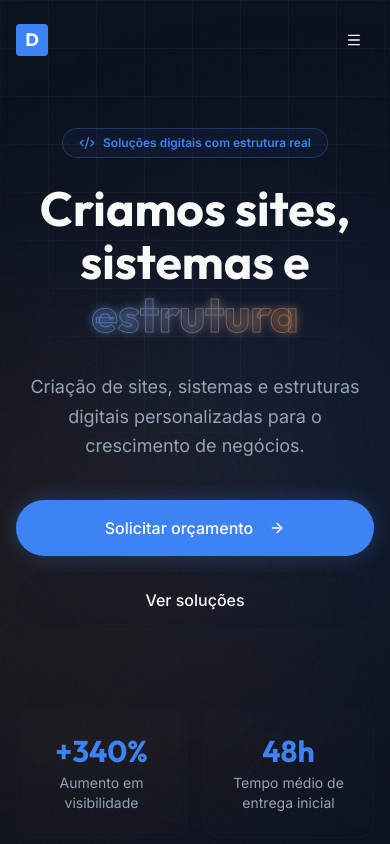
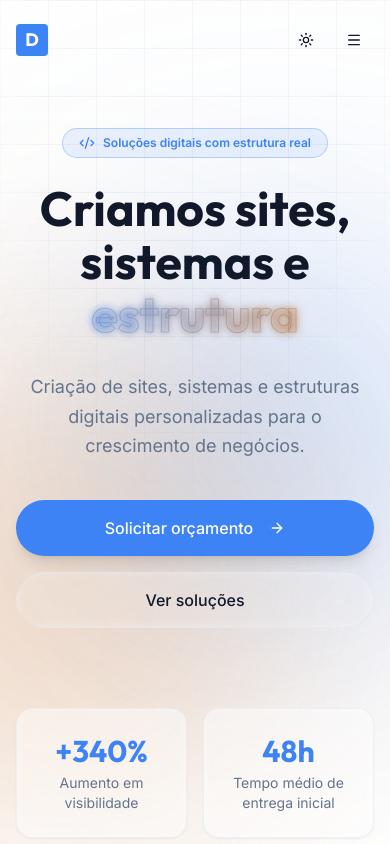
Before and after one commit to Dlsbox/dlsbox-solu--es-digitais-j1how6aq3, a React (Vite) app: page / in a window 390 px wide. Shown: the top 844 px of the page. Built offline with nearby package versions, Linux system fonts and the light colour scheme.

Commit message:
feat: Implement Light/Dark mode theme switcher

```diff
--- a/src/App.tsx
+++ b/src/App.tsx
@@ -5,8 +5,10 @@ import { TooltipProvider } from '@/components/ui/tooltip'
 import Index from './pages/Index'
 import NotFound from './pages/NotFound'
 import Layout from './components/Layout'
+import { ThemeProvider } from './components/ThemeProvider'
 
 const App = () => (
+  <ThemeProvider defaultTheme="system" storageKey="dlsbox-theme" attribute="class">
     <BrowserRouter future={{ v7_startTransition: false, v7_relativeSplatPath: false }}>
       <TooltipProvider>
         <Toaster />
@@ -19,6 +21,7 @@ const App = () => (
         </Routes>
       </TooltipProvider>
     </BrowserRouter>
+  </ThemeProvider>
 )
 
 export default App
--- a/src/components/Footer.tsx
+++ b/src/components/Footer.tsx
@@ -2,26 +2,28 @@ import { ArrowUpRight } from 'lucide-react'
 
 export function Footer() {
   return (
-    <footer className="border-t border-border bg-card/30 pt-16 pb-8 px-4 md:px-10 mt-20 relative z-10">
+    <footer className="border-t border-border bg-card/50 dark:bg-card/30 pt-16 pb-8 px-4 md:px-10 mt-20 relative z-10 transition-colors duration-300">
       <div className="container mx-auto grid grid-cols-1 md:grid-cols-4 gap-10 mb-16">
         <div className="md:col-span-2">
           <div
             className="flex items-center gap-2 mb-6 cursor-pointer"
             onClick={() => window.scrollTo({ top: 0, behavior: 'smooth' })}
           >
-            <div className="w-8 h-8 rounded bg-primary flex items-center justify-center font-display font-bold text-primary-foreground text-lg">
+            <div className="w-8 h-8 rounded bg-primary flex items-center justify-center font-display font-bold text-primary-foreground text-lg transition-colors duration-300">
               D
             </div>
-            <span className="font-display font-semibold text-xl tracking-tight">DLSBox</span>
+            <span className="font-display font-semibold text-xl tracking-tight transition-colors duration-300">
+              DLSBox
+            </span>
           </div>
-          <p className="text-muted-foreground max-w-sm">
+          <p className="text-muted-foreground max-w-sm transition-colors duration-300">
             Criação de sites, sistemas e estruturas digitais personalizadas para o crescimento de
             negócios.
           </p>
         </div>
 
         <div>
-          <h4 className="font-display font-medium mb-4">Soluções</h4>
+          <h4 className="font-display font-medium mb-4 transition-colors duration-300">Soluções</h4>
           <ul className="space-y-3">
             {['Sites', 'Landing Pages', 'Sistemas', 'SaaS'].map((item) => (
               <li key={item}>
@@ -37,7 +39,7 @@ export function Footer() {
         </div>
 
         <div>
-          <h4 className="font-display font-medium mb-4">Empresa</h4>
+          <h4 className="font-display font-medium mb-4 transition-colors duration-300">Empresa</h4>
           <ul className="space-y-3">
             {['Produtos', 'Planos', 'Contato'].map((item) => (
               <li key={item}>
@@ -53,11 +55,11 @@ export function Footer() {
         </div>
       </div>
 
-      <div className="container mx-auto pt-8 border-t border-border flex flex-col md:flex-row items-center justify-between gap-4">
-        <p className="text-sm text-muted-foreground">
+      <div className="container mx-auto pt-8 border-t border-border flex flex-col md:flex-row items-center justify-between gap-4 transition-colors duration-300">
+        <p className="text-sm text-muted-foreground transition-colors duration-300">
           © {new Date().getFullYear()} DLSBox Soluções Digitais. Todos os direitos reservados.
         </p>
-        <p className="text-sm font-medium text-foreground/80">
+        <p className="text-sm font-medium text-foreground/80 transition-colors duration-300">
           Soluções digitais com estrutura real.
         </p>
       </div>
--- a/src/components/Layout.tsx
+++ b/src/components/Layout.tsx
@@ -6,7 +6,7 @@ import { NoiseOverlay } from './NoiseOverlay'
 
 export default function Layout() {
   return (
-    <div className="relative min-h-screen bg-background text-foreground flex flex-col overflow-x-hidden">
+    <div className="relative min-h-screen bg-background text-foreground flex flex-col overflow-x-hidden transition-colors duration-300">
       <CustomCursor />
       <NoiseOverlay />
       <Navbar />
--- a/src/components/Navbar.tsx
+++ b/src/components/Navbar.tsx
@@ -2,6 +2,7 @@ import { useState, useEffect } from 'react'
 import { Button } from '@/components/ui/button'
 import { ArrowRight, Menu } from 'lucide-react'
 import { cn } from '@/lib/utils'
+import { ThemeToggle } from './ThemeToggle'
 
 export function Navbar() {
   const [scrolled, setScrolled] = useState(false)
@@ -33,15 +34,15 @@ export function Navbar() {
           className="flex items-center gap-2 cursor-pointer"
           onClick={() => window.scrollTo({ top: 0, behavior: 'smooth' })}
         >
-          <div className="w-8 h-8 rounded bg-primary flex items-center justify-center font-display font-bold text-primary-foreground text-lg">
+          <div className="w-8 h-8 rounded bg-primary flex items-center justify-center font-display font-bold text-primary-foreground text-lg transition-colors duration-300">
             D
           </div>
-          <span className="font-display font-semibold text-lg tracking-tight hidden sm:block">
+          <span className="font-display font-semibold text-lg tracking-tight hidden sm:block transition-colors duration-300">
             DLSBox
           </span>
         </div>
 
-        <nav className="hidden md:flex items-center gap-1 bg-secondary/50 backdrop-blur-md rounded-full px-2 py-1 border border-border/50">
+        <nav className="hidden md:flex items-center gap-1 bg-secondary/10 dark:bg-secondary/50 backdrop-blur-md rounded-full px-2 py-1 border border-border/50 transition-colors duration-300">
           {['Soluções', 'Evolução', 'Produtos', 'Planos'].map((item) => (
             <button
               key={item}
@@ -53,16 +54,17 @@ export function Navbar() {
                     .replace(/[\u0300-\u036f]/g, ''),
                 )
               }
-              className="px-4 py-2 rounded-full text-sm font-medium text-muted-foreground hover:text-foreground hover:bg-white/5 transition-colors"
+              className="px-4 py-2 rounded-full text-sm font-medium text-muted-foreground hover:text-foreground hover:bg-black/5 dark:hover:bg-white/5 transition-colors"
             >
               {item}
             </button>
           ))}
         </nav>
 
-        <div className="flex items-center gap-4">
+        <div className="flex items-center gap-2 md:gap-4">
+          <ThemeToggle />
           <Button
-            className="hidden sm:flex rounded-full px-6 group"
+            className="hidden sm:flex rounded-full px-6 group transition-colors duration-300"
             onClick={() => scrollTo('cta')}
           >
             Orçamento
--- /dev/null
+++ b/src/components/ThemeProvider.tsx
@@ -0,0 +1,8 @@
+import { ThemeProvider as NextThemesProvider } from 'next-themes'
+
+export function ThemeProvider({
+  children,
+  ...props
+}: React.ComponentProps<typeof NextThemesProvider>) {
+  return <NextThemesProvider {...props}>{children}</NextThemesProvider>
+}
--- /dev/null
+++ b/src/components/ThemeToggle.tsx
@@ -0,0 +1,20 @@
+import { Moon, Sun } from 'lucide-react'
+import { useTheme } from 'next-themes'
+import { Button } from '@/components/ui/button'
+
+export function ThemeToggle() {
+  const { theme, setTheme } = useTheme()
+
+  return (
+    <Button
+      variant="ghost"
+      size="icon"
+      onClick={() => setTheme(theme === 'light' ? 'dark' : 'light')}
+      className="rounded-full w-10 h-10 transition-colors"
+    >
+      <Sun className="h-5 w-5 rotate-0 scale-100 transition-all dark:-rotate-90 dark:scale-0 text-foreground" />
+      <Moon className="absolute h-5 w-5 rotate-90 scale-0 transition-all dark:rotate-0 dark:scale-100 text-foreground" />
+      <span className="sr-only">Toggle theme</span>
+    </Button>
+  )
+}
--- a/src/components/sections/Hero.tsx
+++ b/src/components/sections/Hero.tsx
@@ -25,7 +25,7 @@ function StatItem({
   return (
     <div
       ref={ref}
-      className="flex flex-col items-center justify-center p-6 bg-card/30 rounded-2xl border border-border/50 backdrop-blur-sm"
+      className="flex flex-col items-center justify-center p-6 bg-card/70 dark:bg-card/30 rounded-2xl border border-border/50 backdrop-blur-sm shadow-sm dark:shadow-none transition-colors duration-300"
     >
       <div className="text-3xl md:text-4xl font-display font-bold text-primary mb-1">
         {prefix}
@@ -49,15 +49,15 @@ export function Hero() {
   }
 
   return (
-    <section className="relative pt-32 pb-20 md:pt-48 md:pb-32 overflow-hidden">
+    <section className="relative pt-32 pb-20 md:pt-48 md:pb-32 overflow-hidden transition-colors duration-300">
       <div
-        className="absolute top-1/4 left-1/4 w-96 h-96 bg-primary/20 rounded-full blur-[120px] mix-blend-screen opacity-50 transition-transform duration-100 ease-out pointer-events-none"
+        className="absolute top-1/4 left-1/4 w-96 h-96 bg-primary/40 dark:bg-primary/20 rounded-full blur-[120px] mix-blend-multiply dark:mix-blend-screen opacity-60 dark:opacity-50 transition-transform duration-100 ease-out pointer-events-none"
         style={{
           transform: `translate(${(position.x - (typeof window !== 'undefined' ? window.innerWidth : 1000) / 2) * 0.05}px, ${(position.y - (typeof window !== 'undefined' ? window.innerHeight : 800) / 2) * 0.05}px)`,
         }}
       />
       <div
-        className="absolute bottom-1/4 right-1/4 w-[30rem] h-[30rem] bg-brown-500/20 rounded-full blur-[120px] mix-blend-screen opacity-50 transition-transform duration-100 ease-out pointer-events-none"
+        className="absolute bottom-1/4 right-1/4 w-[30rem] h-[30rem] bg-brown-500/40 dark:bg-brown-500/20 rounded-full blur-[120px] mix-blend-multiply dark:mix-blend-screen opacity-60 dark:opacity-50 transition-transform duration-100 ease-out pointer-events-none"
         style={{
           transform: `translate(${(position.x - (typeof window !== 'undefined' ? window.innerWidth : 1000) / 2) * -0.05}px, ${(position.y - (typeof window !== 'undefined' ? window.innerHeight : 800) / 2) * -0.05}px)`,
         }}
@@ -69,7 +69,7 @@ export function Hero() {
         <Reveal>
           <Badge
             variant="outline"
-            className="mb-6 px-4 py-1.5 rounded-full border-primary/30 bg-primary/5 text-primary"
+            className="mb-6 px-4 py-1.5 rounded-full border-primary/30 bg-primary/10 dark:bg-primary/5 text-primary transition-colors duration-300"
           >
             <Code2 className="w-4 h-4 mr-2" />
             Soluções digitais com estrutura real
@@ -77,11 +77,11 @@ export function Hero() {
         </Reveal>
 
         <Reveal delay={100}>
-          <h1 className="text-5xl sm:text-6xl md:text-7xl lg:text-8xl font-display font-bold max-w-5xl leading-[1.1] mb-8">
+          <h1 className="text-5xl sm:text-6xl md:text-7xl lg:text-8xl font-display font-bold max-w-5xl leading-[1.1] mb-8 transition-colors duration-300">
             Criamos sites, sistemas e{' '}
-            <span className="text-stroke-transparent relative inline-block">
+            <span className="text-stroke-transparent relative inline-block transition-colors duration-300">
               estrutura
-              <span className="absolute inset-0 bg-gradient-to-r from-primary to-brown-500 bg-clip-text text-transparent opacity-50 blur-sm">
+              <span className="absolute inset-0 bg-gradient-to-r from-primary to-brown-500 bg-clip-text text-transparent opacity-60 dark:opacity-50 blur-sm transition-opacity duration-300">
                 estrutura
               </span>
             </span>
@@ -89,7 +89,7 @@ export function Hero() {
         </Reveal>
 
         <Reveal delay={200}>
-          <p className="text-lg md:text-xl text-muted-foreground max-w-2xl mx-auto mb-10 leading-relaxed">
+          <p className="text-lg md:text-xl text-muted-foreground max-w-2xl mx-auto mb-10 leading-relaxed transition-colors duration-300">
             Criação de sites, sistemas e estruturas digitais personalizadas para o crescimento de
             negócios.
           </p>
@@ -102,7 +102,7 @@ export function Hero() {
           <Button
             size="lg"
             onClick={handleScrollToCta}
-            className="w-full sm:w-auto rounded-full px-8 text-base h-14 group shadow-[0_0_20px_rgba(59,130,246,0.3)] hover:shadow-[0_0_30px_rgba(59,130,246,0.5)] hover:scale-105 transition-all"
+            className="w-full sm:w-auto rounded-full px-8 text-base h-14 group shadow-lg hover:shadow-xl dark:shadow-[0_0_20px_rgba(59,130,246,0.3)] dark:hover:shadow-[0_0_30px_rgba(59,130,246,0.5)] hover:scale-105 transition-all duration-300"
           >
             Solicitar orçamento
             <ArrowRight className="ml-2 w-5 h-5 group-hover:translate-x-1 transition-transform" />
@@ -111,7 +111,7 @@ export function Hero() {
             size="lg"
             variant="outline"
             onClick={handleScrollToSolucoes}
-            className="w-full sm:w-auto rounded-full px-8 text-base h-14 bg-background/50 backdrop-blur-sm hover:bg-white/5 border-border/50 transition-all"
+            className="w-full sm:w-auto rounded-full px-8 text-base h-14 bg-background/50 backdrop-blur-sm hover:bg-black/5 dark:hover:bg-white/5 border-border/50 transition-all duration-300"
           >
             Ver soluções
           </Button>
--- a/src/components/sections/Marquee.tsx
+++ b/src/components/sections/Marquee.tsx
@@ -13,15 +13,15 @@ export function Marquee() {
   const extendedItems = [...items, ...items, ...items, ...items]
 
   return (
-    <div className="w-full bg-primary/10 border-y border-primary/20 py-5 overflow-hidden flex whitespace-nowrap relative">
-      <div className="absolute inset-y-0 left-0 w-20 bg-gradient-to-r from-background to-transparent z-10 pointer-events-none" />
-      <div className="absolute inset-y-0 right-0 w-20 bg-gradient-to-l from-background to-transparent z-10 pointer-events-none" />
+    <div className="w-full bg-primary text-primary-foreground dark:bg-primary/10 dark:text-primary border-y border-primary/20 py-5 overflow-hidden flex whitespace-nowrap relative transition-colors duration-300">
+      <div className="absolute inset-y-0 left-0 w-20 bg-gradient-to-r from-background to-transparent z-10 pointer-events-none transition-colors duration-300" />
+      <div className="absolute inset-y-0 right-0 w-20 bg-gradient-to-l from-background to-transparent z-10 pointer-events-none transition-colors duration-300" />
 
       <div className="marquee-content flex items-center">
         {extendedItems.map((item, i) => (
           <div key={i} className="flex items-center mx-6">
-            <div className="w-2 h-2 rounded-full bg-primary mr-4 shadow-[0_0_10px_#3B82F6]" />
-            <span className="font-display font-medium text-lg tracking-wide text-primary">
+            <div className="w-2 h-2 rounded-full bg-primary-foreground dark:bg-primary mr-4 shadow-[0_0_10px_rgba(255,255,255,0.8)] dark:shadow-[0_0_10px_#3B82F6] transition-colors duration-300" />
+            <span className="font-display font-medium text-lg tracking-wide transition-colors duration-300">
               {item}
             </span>
           </div>
--- a/src/components/ui/glow-card.tsx
+++ b/src/components/ui/glow-card.tsx
@@ -40,7 +40,7 @@ export function GlowCard({ children, className, ...props }: GlowCardProps) {
       onMouseEnter={handleMouseEnter}
       onMouseLeave={handleMouseLeave}
       className={cn(
-        'relative overflow-hidden rounded-[var(--r2)] border border-border/50 bg-card/40 p-8 transition-colors hover:border-border',
+        'relative overflow-hidden rounded-[var(--r2)] border border-border/50 bg-card/70 dark:bg-card/40 p-8 shadow-sm transition-colors duration-300 hover:border-border hover:shadow-md dark:shadow-none dark:hover:shadow-none',
         className,
       )}
       {...props}
@@ -49,7 +49,7 @@ export function GlowCard({ children, className, ...props }: GlowCardProps) {
         className="pointer-events-none absolute -inset-px opacity-0 transition duration-300"
         style={{
           opacity,
-          background: `radial-gradient(600px circle at ${position.x}px ${position.y}px, rgba(59,130,246,0.08), transparent 40%)`,
+          background: `radial-gradient(600px circle at ${position.x}px ${position.y}px, var(--glow-color), transparent 40%)`,
         }}
       />
       <div className="relative z-10 h-full">{children}</div>
--- a/src/main.css
+++ b/src/main.css
@@ -6,6 +6,42 @@
 
 @layer base {
   :root {
+    --background: 0 0% 100%;
+    --foreground: 222 47% 11%;
+
+    --card: 0 0% 100%;
+    --card-foreground: 222 47% 11%;
+
+    --popover: 0 0% 100%;
+    --popover-foreground: 222 47% 11%;
+
+    --primary: 217 91% 60%;
+    --primary-foreground: 0 0% 100%;
+
+    --secondary: 25 75% 45%;
+    --secondary-foreground: 0 0% 100%;
+
+    --muted: 210 40% 96.1%;
+    --muted-foreground: 215.4 16.3% 46.9%;
+
+    --accent: 210 40% 96.1%;
+    --accent-foreground: 222.2 47.4% 11.2%;
+
+    --destructive: 0 84.2% 60.2%;
+    --destructive-foreground: 210 40% 98%;
+
+    --border: 214.3 31.8% 91.4%;
+    --input: 214.3 31.8% 91.4%;
+    --ring: 217 91% 60%;
+
+    --radius: 0.875rem;
+    --r: 0.875rem;
+    --r2: 1.375rem;
+
+    --glow-color: rgba(59, 130, 246, 0.05);
+  }
+
+  .dark {
     --background: 222 47% 8%;
     --foreground: 0 0% 98%;
 
@@ -34,28 +70,31 @@
     --input: 222 47% 15%;
     --ring: 217 91% 60%;
 
-    --radius: 0.875rem;
-    --r: 0.875rem;
-    --r2: 1.375rem;
+    --glow-color: rgba(59, 130, 246, 0.15);
   }
 
   body {
-    @apply bg-background text-foreground font-sans antialiased selection:bg-primary selection:text-primary-foreground;
+    @apply bg-background text-foreground font-sans antialiased selection:bg-primary selection:text-primary-foreground transition-colors duration-300;
   }
 }
 
 @layer utilities {
   .text-stroke-transparent {
+    -webkit-text-stroke: 1px rgba(0, 0, 0, 0.2);
+    color: transparent;
+    transition: -webkit-text-stroke 0.3s ease;
+  }
+
+  .dark .text-stroke-transparent {
     -webkit-text-stroke: 1px rgba(255, 255, 255, 0.3);
-    color: transparent;
   }
 
   .glass-nav {
-    @apply bg-background/70 backdrop-blur-md border-b border-border/50;
+    @apply bg-background/70 backdrop-blur-md border-b border-border/50 transition-colors duration-300;
   }
 
   .glass-card {
-    @apply bg-card/60 backdrop-blur-sm border border-border/50;
+    @apply bg-card/70 dark:bg-card/60 backdrop-blur-sm border border-border/50 shadow-sm dark:shadow-none transition-all duration-300;
   }
 
   .marquee-content {
```
Also changed, not shown: .skip.config.json. Lines whose indentation alone changed are shown as unchanged.
